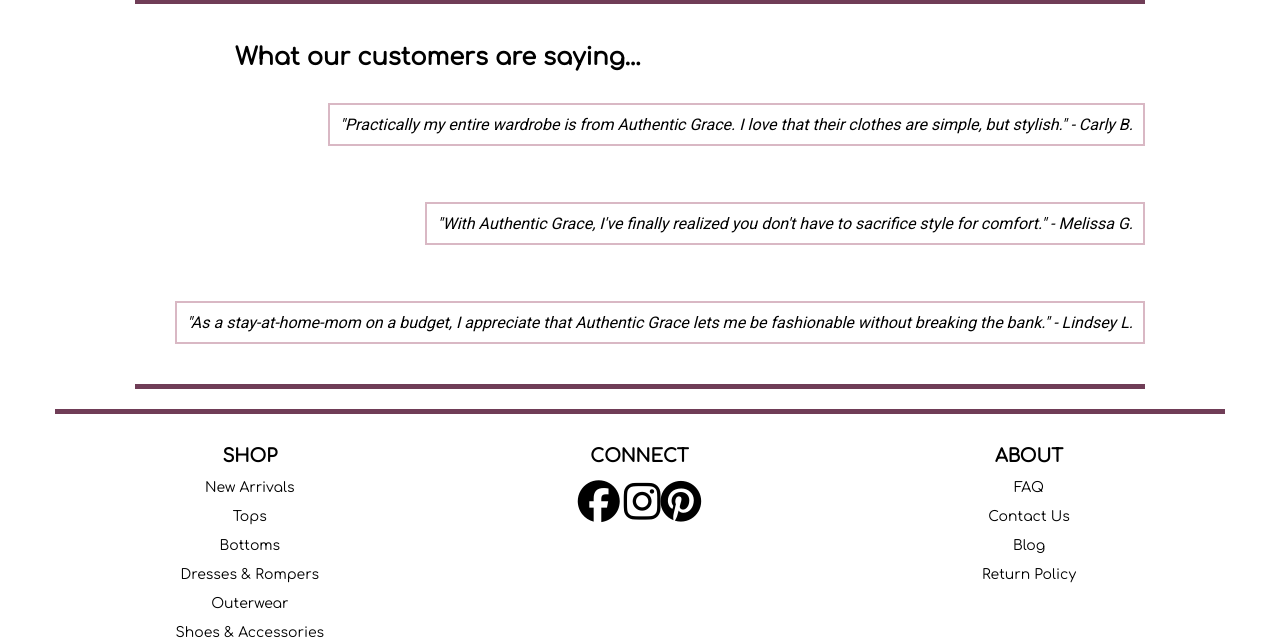
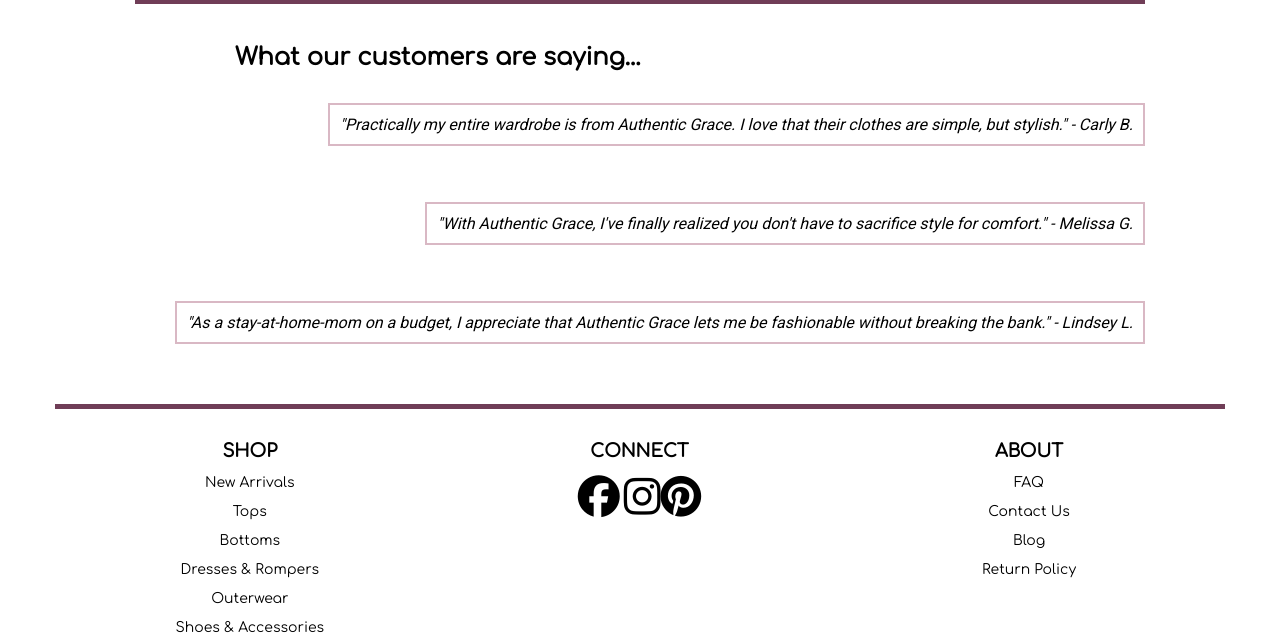
Before and after one commit to MFerrick/AGBoutique, a PHP site: page / in a window 1280 px wide; the page is wider, and only the part inside the window is pictured. Shown: the part 2352-2991 px from the top of that part. Run offline with PHP 8.4, Linux system fonts and the light colour scheme; some libraries are stand-ins or nearby versions; some web fonts are replaced.

Commit message:
Remove double border

```diff
--- a/stylesheet.css
+++ b/stylesheet.css
@@ -220,7 +220,6 @@
 .testimonial {
     margin: 20px 80px;
     border-top: 5px solid #703D57;
-    border-bottom: 5px solid #703D57;
 }
 
 .testimonial h1 {
```
